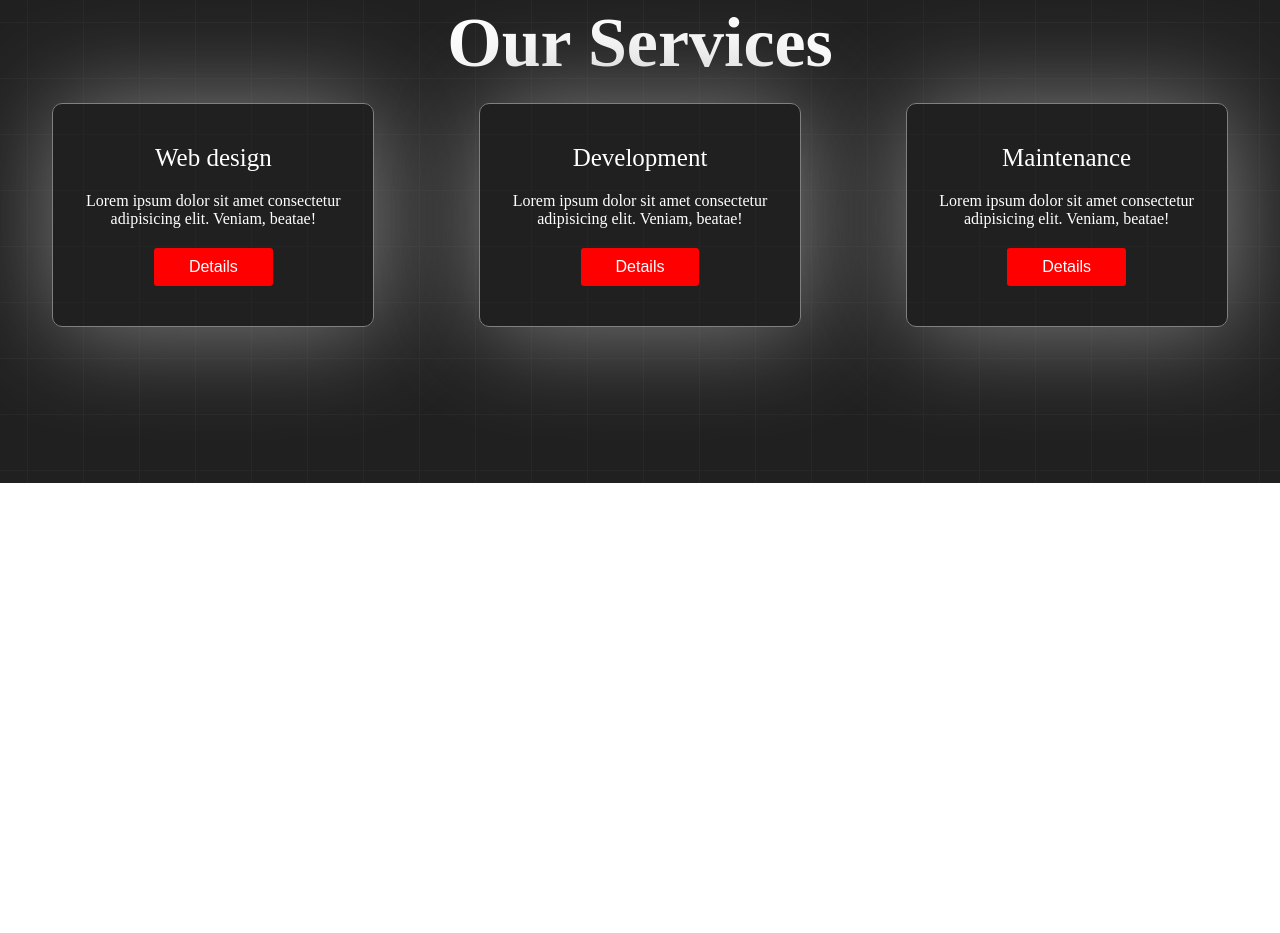
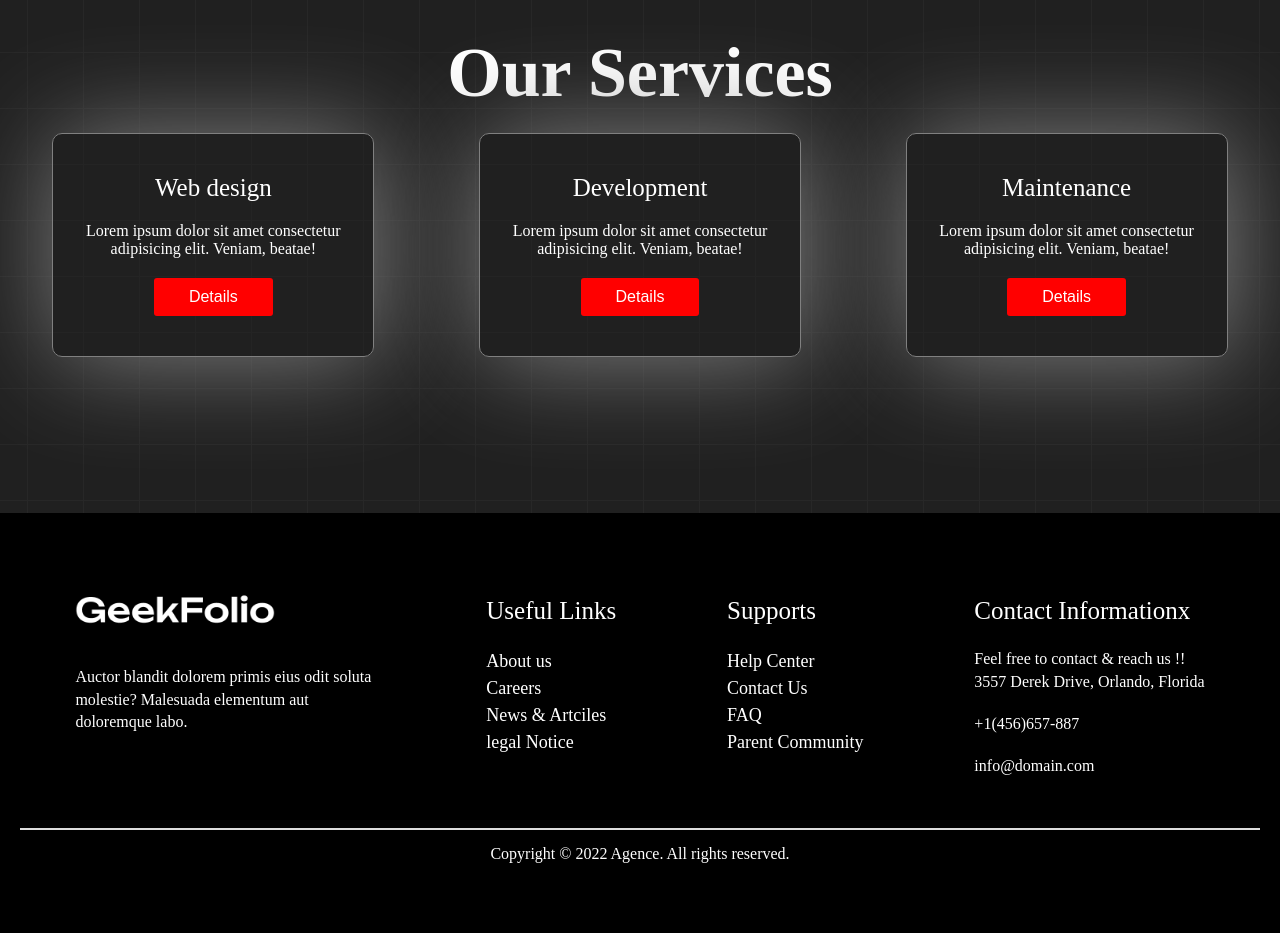
Before and after one commit to aminurjs/geekfolio-practice-project, a plain HTML site: page index.html in a window 1280 px wide. Shown: the part 1404-2337 px from the top of the page. Before the commit the page ends 1887 px from the top, so only its background shows below. Drawn offline with Linux system fonts and the light colour scheme.

Commit message:
Final Commit

```diff
--- a/index.html
+++ b/index.html
@@ -8,16 +8,15 @@
 </head>
 <body>
     <main>
-        <header class="container_fluid">
+        <header id="home" class="container_fluid">
             <div class="heading container">
-                <div class="logo">
-                    <a href="http://#"><img src="logo/logo-light.png" alt="GeekFolio"></a>
-                </div>
+                <div class="logo"><a href="http://#"><img src="logo/logo-light.png" alt="GeekFolio"></a></div>
                 <nav class="menu">
                     <ul>
-                        <li><a href="#">Home-1</a></li>
-                        <li><a href="#">Home-2</a></li>
-                        <li><a href="#">Home-3</a></li>
+                        <li><a href="#home">Home</a></li>
+                        <li><a href="#about">About</a></li>
+                        <li><a href="#services">Services</a></li>
+                        <li><a href="#contact">Contact</a></li>
                     </ul>
                 </nav>
             </div>
@@ -35,7 +34,7 @@
                 </div>
             </div>
         </section>
-        <section class="about container_fluid">
+        <section id="about" class="about container_fluid">
             <h1>About Us</h1>
             <div class="container">
                 <div class="a_left">
@@ -49,7 +48,7 @@
                 </div>
             </div>
         </section>
-        <section class="services container_fluid">
+        <section id="services" class="services container_fluid">
             <h1>Our Services</h1>
             <div class="container">
                 <div class="s_items">
@@ -71,6 +70,43 @@
                 </div>
             </div>
         </section>
+        <footer class="container_fluid">
+            <div class="container">
+                <div class="f_items">
+                    <div>
+                        <div class="logo"><a href="https://"><img src="logo/logo-light.png" alt="Logo"></a></div>
+                        <p>Auctor blandit dolorem primis eius odit soluta molestie? Malesuada elementum aut doloremque labo.</p>
+                    </div>
+                    <div>
+                        <h4>Useful Links</h4>
+                        <ul>
+                            <li><a href="#">About us</a></li>
+                            <li><a href="#">Careers</a></li>
+                            <li><a href="#">News & Artciles</a></li>
+                            <li><a href="#">legal Notice</a></li>
+                        </ul>
+                    </div>
+                    <div>
+                        <h4>Supports</h4>
+                        <ul>
+                            <li><a href="#">Help Center</a></li>
+                            <li><a href="#">Contact Us</a></li>
+                            <li><a href="#">FAQ</a></li>
+                            <li><a href="#">Parent Community</a></li>
+                        </ul>
+                    </div>
+                    <div id="contact">
+                        <h4>Contact Informationx</h4>
+                        <p>Feel free to contact & reach us !! <br>3557 Derek Drive, Orlando, Florida</p>
+                        <p><a href="tel:+1456657887">+1(456)657-887</a></p>
+                        <p><a href="mailto:info@domain.com">info@domain.com</a></p>
+                    </div>
+                </div>
+                <div class="copyright">
+                    <p>Copyright &copy; 2022 Agence. All rights reserved.</p>
+                </div>
+            </div>
+        </footer>
     </main>
 
 </body>
--- a/style.css
+++ b/style.css
@@ -14,6 +14,10 @@ img{
     width: 1440px;
     max-width: 100%;
 }
+body{
+    background-color: #000000;
+    transition: 0.4s ease-in-out;
+}
 
 /* Header style */
 
@@ -24,7 +28,7 @@ header{
     padding: 10px 20px;
     display: flex;
     align-items: center;
-    justify-content: space-between;
+    justify-content: space-around;
 }
 header .logo{
     width: 30%;
@@ -45,6 +49,7 @@ padding-right: 20px;
 .menu ul li a{
     color: #fff;
     font-size: 18px;
+    transition: 0.4s ease-in-out;
 }
 
 /* Bannar Area */
@@ -59,11 +64,11 @@ padding-right: 20px;
 .banner .container{
     display: flex;
     align-items: center;
-    justify-content: space-between;
+    justify-content: space-around;
     padding: 0 20px;
 }
 .banner .container .h_left{
-    width: 50%;
+    flex-basis: 50%;
 }
 .banner .container .h_left h1{
     font-size: 54px;
@@ -86,7 +91,7 @@ padding-right: 20px;
     border: none;
 }
 .banner .container .h_right{
-    width: 50%;
+    flex-basis: 50%;
     text-align: right;
 }
 .banner .container .h_right img{
@@ -101,7 +106,7 @@ padding-right: 20px;
     align-items: center;
     justify-content: center;
     flex-direction: column;
-    margin-top: 50px;
+    padding: 50px 0 30px;
 }
 .about h1{
 
@@ -187,3 +192,66 @@ padding-right: 20px;
     color: #ffffff;
     margin-bottom: 20px;
 }
+
+/* footer area   */
+
+footer{
+    height: 45vh;
+    background-color: #000000;
+    display: flex;
+    align-items: start;
+    justify-content: center;
+    padding-top: 60px;
+}
+footer .container{
+    padding: 20px;
+}
+footer .container .f_items{
+    display: flex;
+    align-items: start;
+    justify-content: space-around;
+}
+footer .container .f_items .logo img{
+    max-width: 200px;
+    margin-bottom: 30px;
+}
+footer .container .f_items p{
+    font-size: 16px;
+    line-height: 1.4em;
+    font-weight: 400;
+    color: #ffffff;
+    margin-bottom: 20px;
+    max-width: 300px;
+}
+footer .container .f_items h4{
+    font-size: 25px;
+    line-height: 1.4em;
+    font-weight: 500;
+    color: #ffffff;
+    margin-bottom: 20px;
+}
+.f_items ul li{
+    display:block;
+    list-style: none;
+}
+.f_items ul li a{
+    color: #fff;
+    font-size: 18px;
+    line-height: 1.5em;
+}
+footer .container .f_items p a{
+    font-size: 16px;
+    line-height: 1em;
+    font-weight: 400;
+    color: #ffffff;
+    margin-bottom: 20px;
+}
+.copyright p{
+    font-size: 16px;
+    font-weight: 400;
+    color: #ffffff;
+    text-align: center;
+    margin-top: 30px;
+    border-top: 2px solid #ddd;
+    padding-top: 15px;
+}
```
